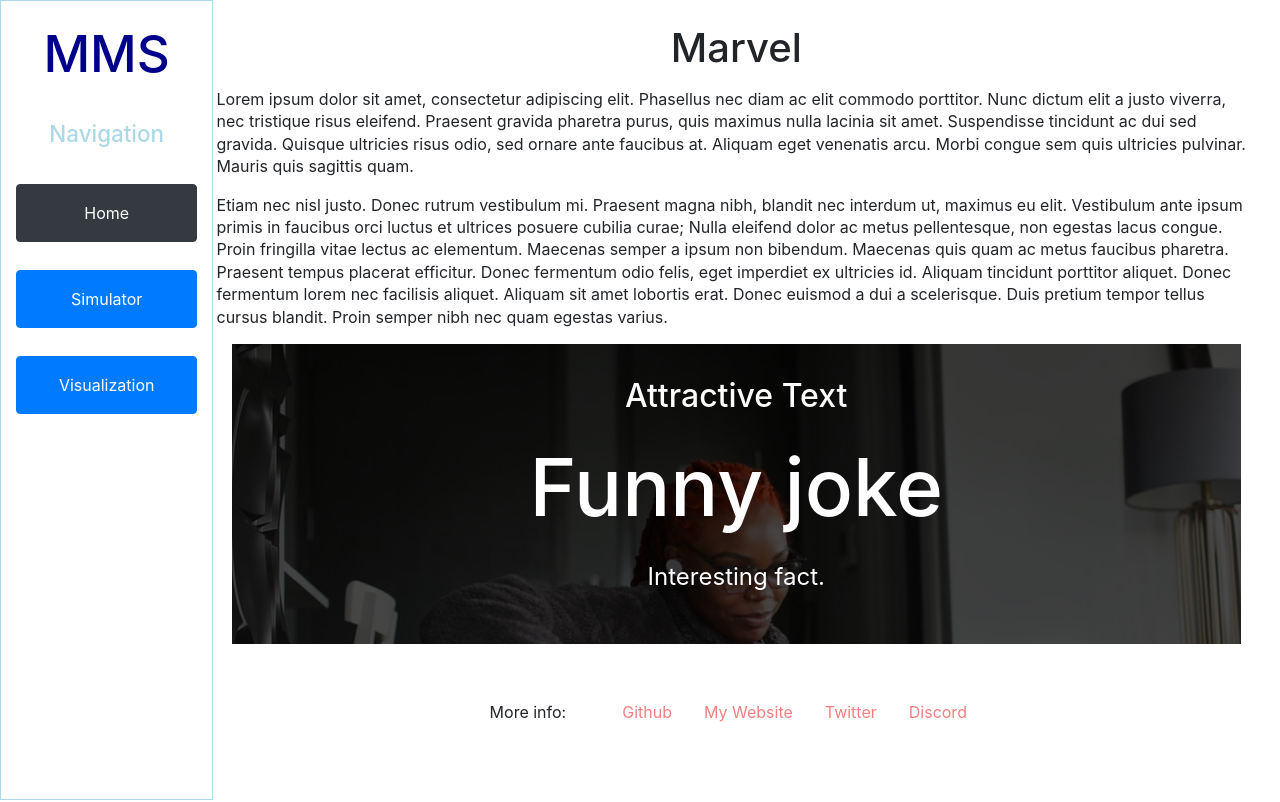
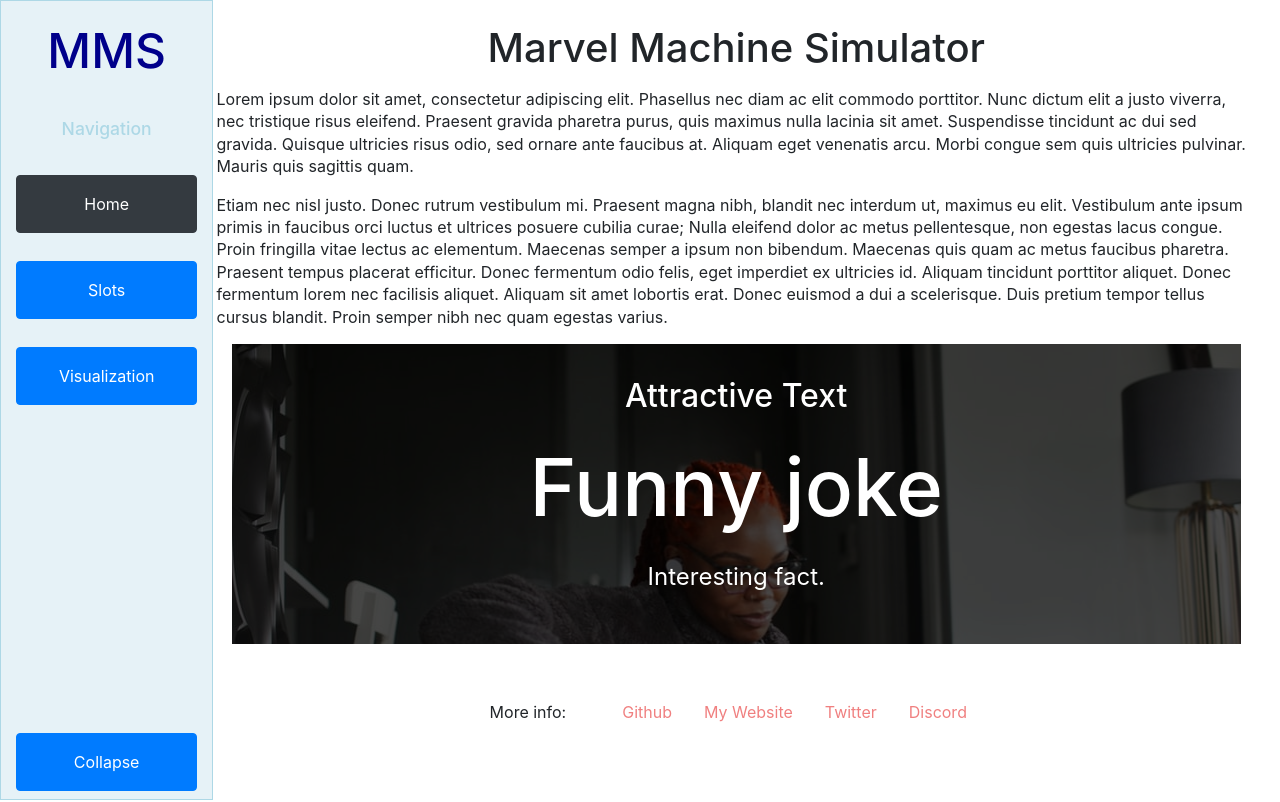
Before and after one commit to Aearsears/marvel_machine_sim, a React (Create React App) app: page / in a window 1280 px wide. Shown: the top 802 px of the page. Built offline with nearby package versions, Linux system fonts and the light colour scheme.

Commit message:
collapse side bar

```diff
--- a/src/App.js
+++ b/src/App.js
@@ -1,7 +1,7 @@
 import Container from 'react-bootstrap/Container';
 import Row from 'react-bootstrap/Row';
 import Col from 'react-bootstrap/Col';
-import { useRef } from 'react';
+import { useRef, useState } from 'react';
 
 import SideNavBar from './components/SideNavBar';
 import SlotMachine from './components/SlotMachine';
@@ -13,14 +13,20 @@
         slotsRef = useRef(),
         homeRef = useRef();
 
+  const [collapsed, setCollapsed] = useState(false);
+
   return (
     <Container fluid>
       <Row className='pageDisplay'>
-          <Col xs={2} id='sidenavbar-container'>
-            <SideNavBar homer={homeRef} visr={visRef} slotsr={slotsRef}/>
+          <Col xs={collapsed ? 1 : 2} id='sidenavbar-container'>
+            <SideNavBar
+            homer={homeRef} visr={visRef} slotsr={slotsRef}
+            collapsed={collapsed}
+            setCollapsed={setCollapsed}
+            />
           </Col>
 
-          <Col xs={10} id='main-content'>
+          <Col xs={collapsed ? 11 : 10} id='main-content'>
             <Row className='appItem justify-content-center'>
             <div ref={homeRef}>
               <Home ref={homeRef}/>
--- a/src/components/Home.js
+++ b/src/components/Home.js
@@ -5,7 +5,7 @@
     return (
         <Container id='home-info'>
             <Row className='justify-content-center'>
-                <h1>Marvel</h1>
+                <h1>Marvel Machine Simulator</h1>
             </Row>
 
             <Row className='homeDesc'>
--- a/src/components/SideNavBar.js
+++ b/src/components/SideNavBar.js
@@ -3,7 +3,7 @@
 import Row from 'react-bootstrap/Row';
 import Col from 'react-bootstrap/Col';
 
-const SideNavBar = ({ homer, slotsr, visr }) => {
+const SideNavBar = ({ homer, slotsr, visr, collapsed, setCollapsed }) => {
 
     const scroll = (ref) => {
         return () => {
@@ -24,15 +24,20 @@
             </Row>
 
             <Button variant='dark' onClick={scroll(homer)}>
-                Home
+                {collapsed ? 'H' : 'Home'}
             </Button>
 
             <Button onClick={scroll(slotsr)}>
-                Simulator
+                {collapsed ? 'S' : 'Slots'}
             </Button>
 
             <Button onClick={scroll(visr)}>
-                Visualization
+                {collapsed ? 'V' : 'Visualization'}
+            </Button>
+
+            <Button id='collapse-btn'
+                onClick={() => { setCollapsed(!collapsed) }}>
+                {collapsed ? 'Expand' : 'Collapse'}
             </Button>
         </Container>
     );
--- a/src/css/index.css
+++ b/src/css/index.css
@@ -21,6 +21,13 @@
   height: 100vh;
 }
 
+#main-content {
+  -webkit-transition: all .25s ease-out;
+  -moz-transition: all .25s ease-out;
+  -o-transition: all .25s ease-out;
+  transition: all .25s ease-out;
+}
+
 
 /* SideNavbar */
 
@@ -32,7 +39,13 @@
   left: 0;
   max-width: inherit;
   border: 1px solid lightblue;
+  background-color: rgb(230, 242, 247);
   height: 100%;
+}
+
+#collapse-btn {
+  margin-top: auto;
+  margin-bottom: 0.5rem;
 }
 
 .sidenavbar .btn {
@@ -60,14 +73,21 @@
 
 #sidenavbar-head h1 {
   color: darkblue;
-  font-size: 3.2rem;
+  font-size: 3rem;
   line-height: 1.1;
   margin-bottom: 2.5rem;
 }
 
 #sidenavbar-head h3 {
   color: lightblue;
-  font-size: 1.4rem;
+  font-size: 1.1rem;
+}
+
+#sidenavbar-container {
+  -webkit-transition: all .25s ease-out;
+  -moz-transition: all .25s ease-out;
+  -o-transition: all .25s ease-out;
+  transition: all .25s ease-out;
 }
 
 /* Home */
```
